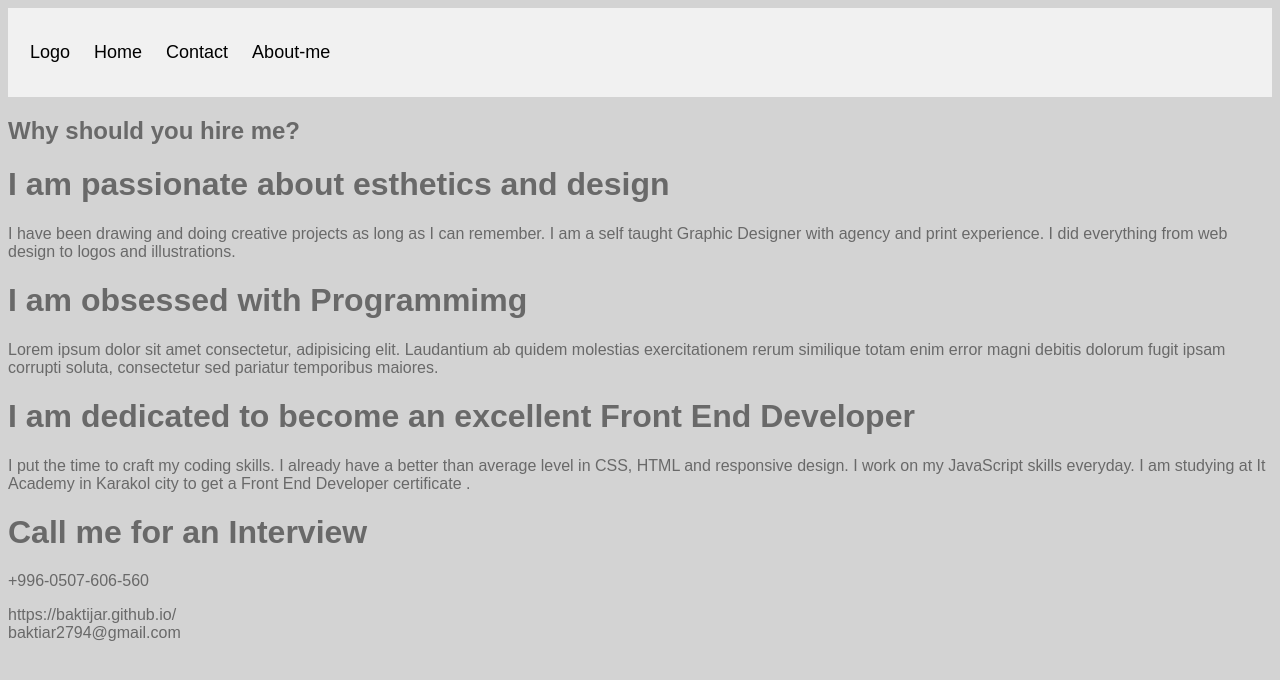
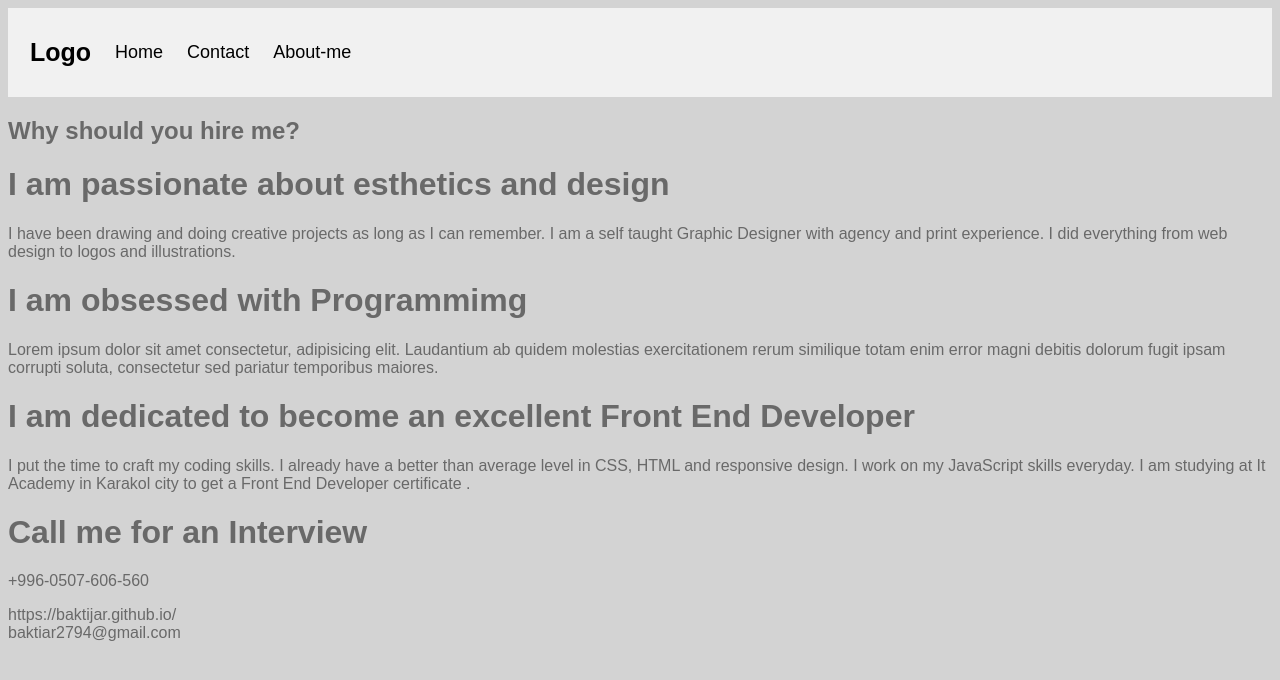
Before and after one commit to Baktijar/Responsive-Page, a plain HTML site: page index.html in a window 1280 px wide. Drawn offline with Linux system fonts and the light colour scheme.

Commit message:
Style the logo

```diff
--- a/style.css
+++ b/style.css
@@ -20,3 +20,7 @@ body {
   line-height: 25px;
   border-radius: 4px;
 }
+.header a.logo {
+  font-size: 25px;
+  font-weight: bold;
+}
```
